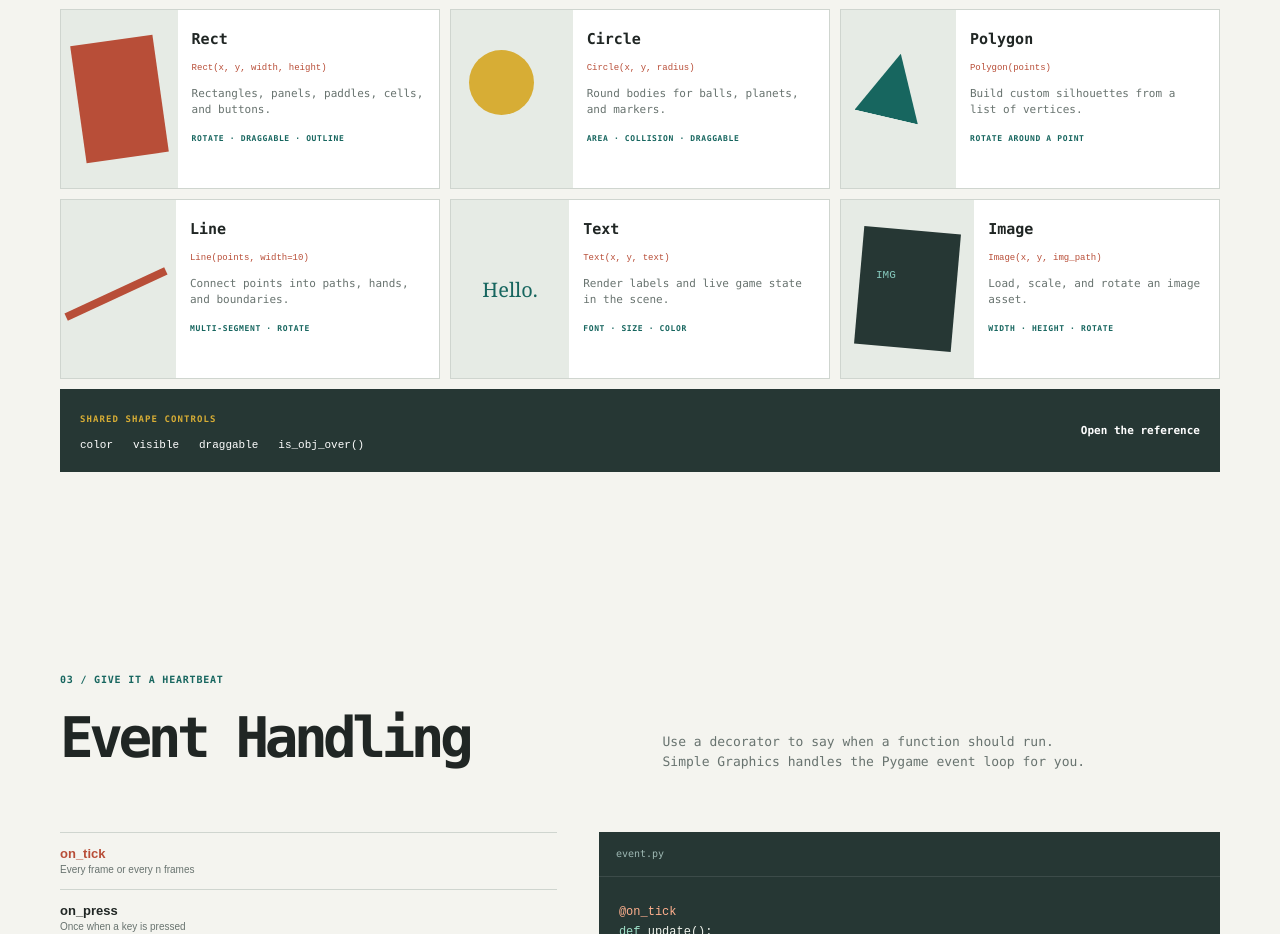
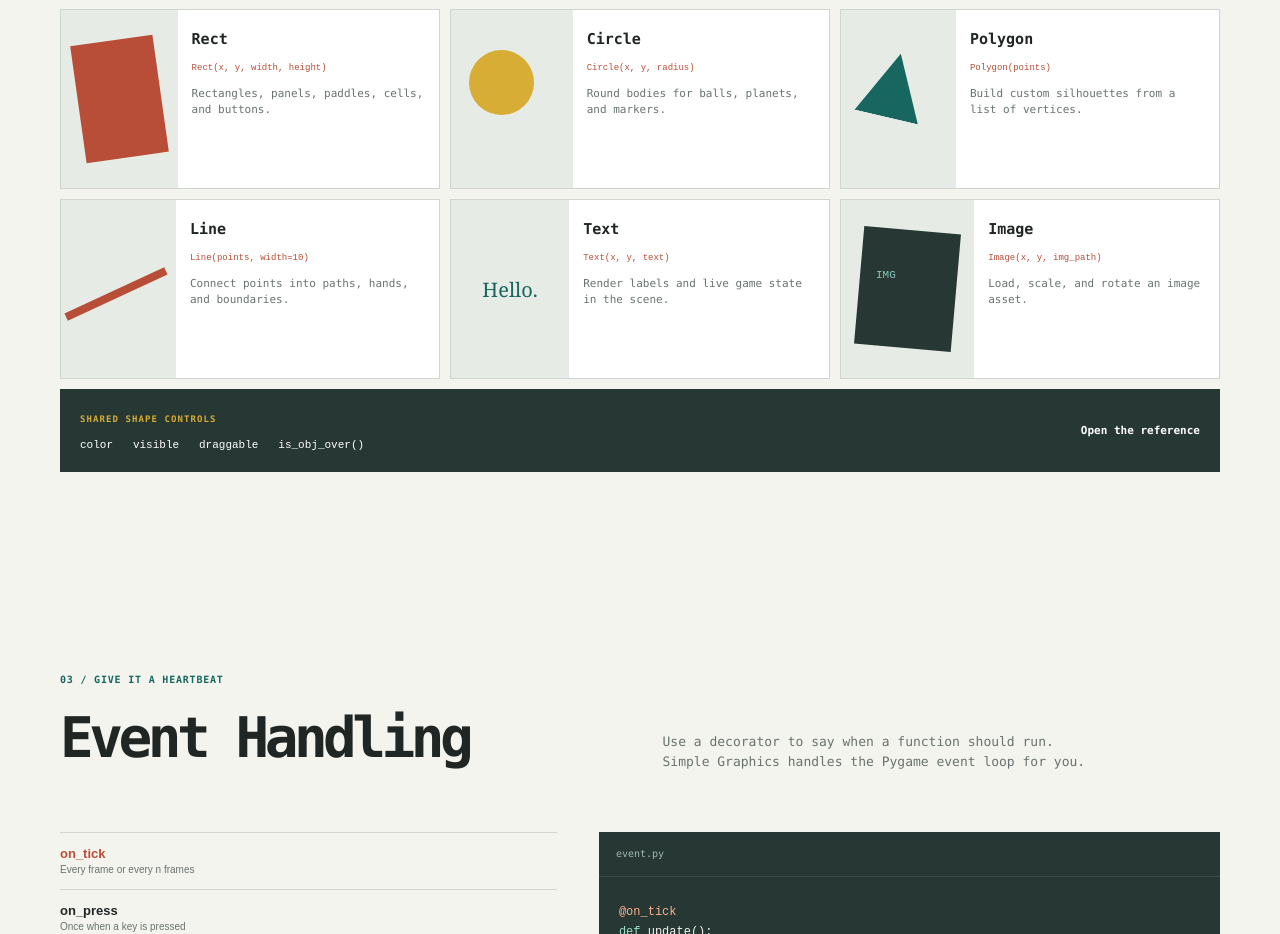
Before and after one commit to Max-Hillyer/Simple_graphics, a plain HTML site: page docs/index.html in a window 1280 px wide. Shown: the part 1880-2814 px from the top of the page. Drawn offline with Linux system fonts and the light colour scheme.

Commit message:
removed unneeded notes

```diff
--- a/docs/index.html
+++ b/docs/index.html
@@ -137,7 +137,6 @@ run(width=400, height=240, caption="A small beginning")</code></pre>
                             <h3>Rect</h3>
                             <code>Rect(x, y, width, height)</code>
                             <p>Rectangles, panels, paddles, cells, and buttons.</p>
-                            <span class="shape-note">rotate · draggable · outline</span>
                         </div>
                     </article>
                     <article class="shape-card reveal reveal-delay">
@@ -146,7 +145,6 @@ run(width=400, height=240, caption="A small beginning")</code></pre>
                             <h3>Circle</h3>
                             <code>Circle(x, y, radius)</code>
                             <p>Round bodies for balls, planets, and markers.</p>
-                            <span class="shape-note">area · collision · draggable</span>
                         </div>
                     </article>
                     <article class="shape-card reveal">
@@ -155,7 +153,6 @@ run(width=400, height=240, caption="A small beginning")</code></pre>
                             <h3>Polygon</h3>
                             <code>Polygon(points)</code>
                             <p>Build custom silhouettes from a list of vertices.</p>
-                            <span class="shape-note">rotate around a point</span>
                         </div>
                     </article>
                     <article class="shape-card reveal reveal-delay">
@@ -164,7 +161,6 @@ run(width=400, height=240, caption="A small beginning")</code></pre>
                             <h3>Line</h3>
                             <code>Line(points, width=10)</code>
                             <p>Connect points into paths, hands, and boundaries.</p>
-                            <span class="shape-note">multi-segment · rotate</span>
                         </div>
                     </article>
                     <article class="shape-card reveal">
@@ -173,7 +169,6 @@ run(width=400, height=240, caption="A small beginning")</code></pre>
                             <h3>Text</h3>
                             <code>Text(x, y, text)</code>
                             <p>Render labels and live game state in the scene.</p>
-                            <span class="shape-note">font · size · color</span>
                         </div>
                     </article>
                     <article class="shape-card reveal reveal-delay">
@@ -182,7 +177,6 @@ run(width=400, height=240, caption="A small beginning")</code></pre>
                             <h3>Image</h3>
                             <code>Image(x, y, img_path)</code>
                             <p>Load, scale, and rotate an image asset.</p>
-                            <span class="shape-note">width · height · rotate</span>
                         </div>
                     </article>
                 </div>
--- a/docs/styles.css
+++ b/docs/styles.css
@@ -544,13 +544,6 @@ h1 em,h2 em{
     color:var(--muted);
     line-height:1.4;
     margin:13px 0
-}
-.shape-note{
-    font-size:9px;
-    color:var(--teal);
-    text-transform:uppercase;
-    letter-spacing:.08em;
-    font-weight:700
 }
 .api-strip{
     margin-top:16px;
@@ -1149,7 +1142,7 @@ h1 em,h2 em{font-family:var(--sans);font-style:normal;color:var(--coral)}
 .step-number{font:18px/1 var(--sans);font-weight:700;margin-bottom:32px}
 .step-card h3{font-size:15px}.step-card p{font-size:11px;margin-bottom:22px}.step-card pre{font-size:11px}.step-card-accent p{color:var(--muted)}.step-card-accent pre{color:var(--teal)}
 .code-callout{margin-top:10px;background:#e5ebe4;padding:22px 24px}.callout-label{font-size:9px}.code-callout p{font:13px var(--sans);color:var(--muted)}.code-callout pre{padding:16px;font-size:11px}.copy-button{top:14px;right:14px;font-size:10px}
-.shape-grid{gap:10px;margin-top:42px}.shape-card{min-height:180px;border-color:var(--line)}.shape-preview{min-width:100px;background:#e6ebe5}.shape-card-copy{padding:18px 14px}.shape-card h3{font-size:15px}.shape-card code{font-size:9px}.shape-card p{font-size:11px;margin:9px 0}.shape-note{font-size:8px}
+.shape-grid{gap:10px;margin-top:42px}.shape-card{min-height:180px;border-color:var(--line)}.shape-preview{min-width:100px;background:#e6ebe5}.shape-card-copy{padding:18px 14px}.shape-card h3{font-size:15px}.shape-card code{font-size:9px}.shape-card p{font-size:11px;margin:9px 0}
 .preview-rect:before{inset:30px 17px}.preview-circle:before{width:65px;height:65px;left:18px;top:40px}.preview-polygon:before{left:20px;top:43px;width:65px;height:65px}.preview-line:before{width:110px}.preview-text{font-size:20px}.preview-image:before{inset:30px 18px}.preview-image span{left:35px;top:69px}
 .api-strip{margin-top:10px;padding:18px 20px}.api-label{font-size:9px}.api-strip p{font-size:11px}.api-strip .text-link{font-size:11px}
 .events-layout{gap:42px;margin-top:42px}.event-tab{padding:13px 0}.event-symbol{font-size:16px}.event-tab strong{font-size:13px}.event-tab small{font-size:10px}.event-demo{min-height:280px}.demo-top,.demo-footer{padding:14px 17px;font-size:10px}.event-demo pre{padding:25px 20px;font-size:12px}
```
